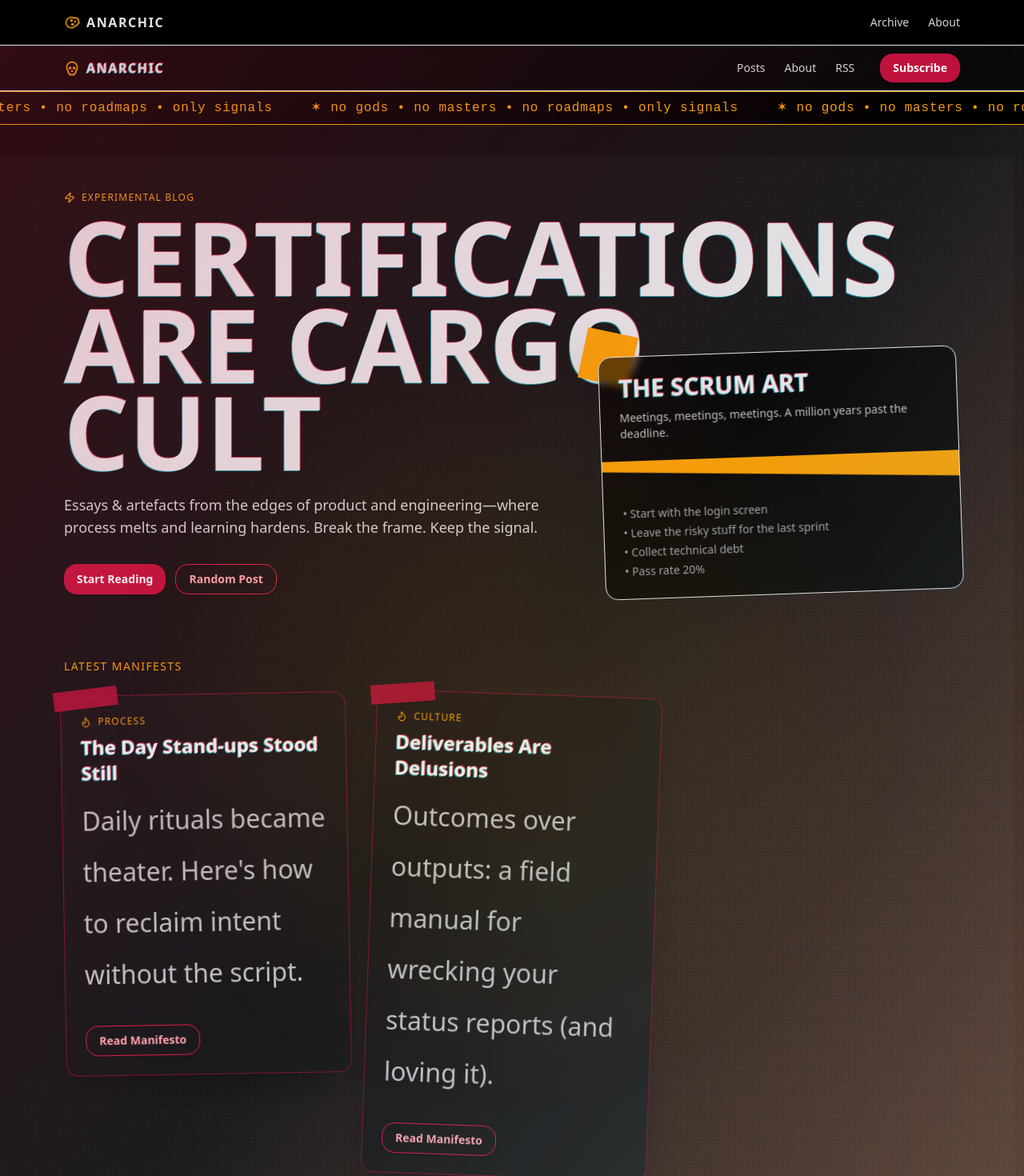
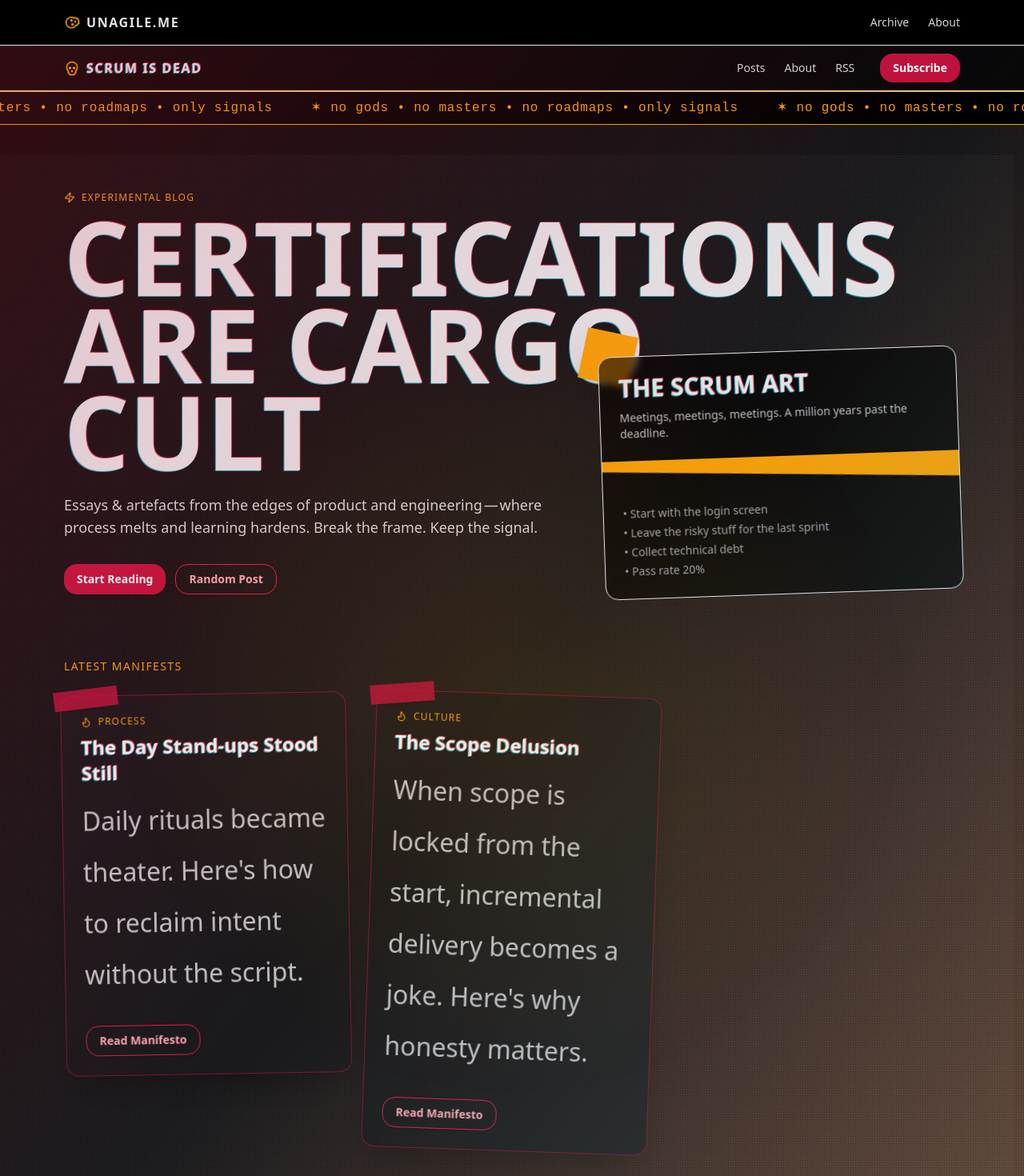
Before and after one commit to krzysztofwasilewski/scrumisdead, a React (Vite) app: page / in a window 1280 px wide. Shown: the top 1470 px of the page at 80% size. Built offline with nearby package versions, Linux system fonts and the light colour scheme; a web font is replaced by a local one.

Commit message:
Update branding in Layout and Home components; change "ANARCHIC" to "UNAGILE.ME" for consistency; introduce new article "The Scope Delusion" with updated content and excerpt; enhance styles for underlined text in styles.css.

```diff
--- a/src/Layout.tsx
+++ b/src/Layout.tsx
@@ -28,7 +28,7 @@ export default function Layout() {
                 >
                   <Skull className="h-5 w-5 text-accent" />
                 </motion.div>
-                ANARCHIC
+                UNAGILE.ME
               </Link>
             </motion.div>
             <nav className="flex items-center gap-6 text-sm">
@@ -67,7 +67,7 @@ export default function Layout() {
         <div className="mx-auto max-w-6xl px-4 py-10 grid grid-cols-1 md:grid-cols-3 gap-8 text-sm text-zinc-400">
           <div>
             <div className="flex items-center gap-2 font-black tracking-widest uppercase">
-              <Skull className="h-4 w-4 text-accent" /> ANARCHIC
+              <Skull className="h-4 w-4 text-accent" /> UNAGILE.ME
             </div>
             <p className="mt-3 max-w-sm">
               No roadmaps, only feedback loops. No ceremonies, only
--- a/src/content/deliverables-are-delusions.mdx
+++ /dev/null
@@ -1,20 +0,0 @@
----
-title: "The Scope Delusion"
-date: 2025-09-10
-tag: culture
-excerpt: "When scope is locked from the start, incremental delivery becomes theater. Here's why honesty matters."
----
-> Flexible scope is a lie. **Stop pretending.**
-> Scope is fixed.
-> Agility is proclaimed.
-> Delivery is incremental.
-> Reality is constrained.
----
-
-The illusion of agility thrives when the entire project scope is locked in from day one, often by commitments made to investors or stakeholders. This false incrementalism masquerades as flexibility but is, in truth, a rigid performance. Teams march forward, delivering in increments that feel incremental only on the surface. The deeper reality is that the path is predetermined, leaving little room for genuine adaptation or learning.
-
-Investor pressure plays a decisive role in this dynamic. Promises made during funding rounds create an invisible cage around the product roadmap. The scope becomes a contract, not a hypothesis. Agile rhetoric is wielded as a shield to appease stakeholders, while the true constraints remain unspoken. This disconnect fosters a theater of delivery, where progress is demonstrated through staged increments rather than meaningful evolution.
-
-The mismatch between the rhetoric of agility and the reality of locked scope has profound consequences. Teams are caught in a bind, expected to embody flexibility while constrained by immovable goals. Psychological safety erodes as the space for experimentation shrinks. Learning is sacrificed at the altar of delivery, and innovation becomes a casualty of obligation. The incremental steps become checkpoints on a fixed path, rather than opportunities to pivot or improve.
-
-Breaking free from the scope delusion requires honesty and courage. Teams and leaders must acknowledge the real constraints they face instead of hiding behind agile buzzwords. Only by exposing the limits of commitments can organizations create space for true dialogue and adaptation. Embracing this transparency is not a failure—it is the foundation for rebuilding trust, fostering learning, and reclaiming the spirit of agility.
--- a/src/content/index.ts
+++ b/src/content/index.ts
@@ -16,12 +16,12 @@ const frontmatterData: Record<string, Omit<PostMeta, "slug">> = {
     excerpt:
       "Daily rituals became theater. Here's how to reclaim intent without the script.",
   },
-  "deliverables-are-delusions": {
-    title: "Deliverables Are Delusions",
+  "scope-delusion": {
+    title: "The Scope Delusion",
     date: "2025-07-02",
     tag: "culture",
     excerpt:
-      "Outcomes over outputs: a field manual for wrecking your status reports (and loving it).",
+      "When scope is locked from the start, incremental delivery becomes a joke. Here's why honesty matters.",
   },
 };
 
--- /dev/null
+++ b/src/content/scope-delusion.mdx
@@ -0,0 +1,20 @@
+---
+title: "The Scope Delusion"
+date: 2025-09-10
+tag: culture
+excerpt: "When scope is locked from the start, incremental delivery becomes theater. Here's why honesty matters."
+---
+> Flexible scope is a lie. **Stop pretending.**
+> Scope is fixed.
+> Agility is proclaimed.
+> Delivery is incremental.
+> Reality is constrained.
+---
+
+The illusion of agility thrives when the entire project scope is **locked in from day one**, often by commitments made to investors or stakeholders. This false incrementalism masquerades as flexibility but is, in truth, a rigid performance. Teams march forward, delivering in increments that feel incremental only on the surface. The deeper reality is that the path is predetermined, leaving little room for **genuine adaptation or learning**.
+
+Investor pressure plays a decisive role in this dynamic. Promises made during funding rounds create an invisible cage around the product roadmap. The scope becomes a contract, not a hypothesis. Agile rhetoric is wielded as a shield to appease stakeholders, while the true constraints remain unspoken. This disconnect fosters a theater of delivery, where progress is demonstrated through staged increments rather than **meaningful evolution**.
+
+The mismatch between the rhetoric of agility and the reality of locked scope has profound consequences. Teams are caught in a bind, expected to embody flexibility while constrained by immovable goals. Psychological safety erodes as the space for experimentation shrinks. Learning is sacrificed at the altar of delivery, and innovation becomes a casualty of obligation. The incremental steps become checkpoints on a fixed path, rather than opportunities to **pivot or improve**.
+
+Breaking free from the scope delusion requires honesty and courage. Teams and leaders must acknowledge the real constraints they face instead of hiding behind agile buzzwords. Only by exposing the limits of commitments can organizations create space for **true dialogue and adaptation**. Embracing this transparency is not a failure – it is the foundation for rebuilding trust, fostering learning, and reclaiming the spirit of agility.
--- a/src/routes/Home.tsx
+++ b/src/routes/Home.tsx
@@ -249,15 +249,9 @@ const FeaturedCard: React.FC<{
 };
 
 const Marquee: React.FC = () => {
-  const [speed, setSpeed] = React.useState(24);
   const [isGlitching, setIsGlitching] = React.useState(false);
 
   React.useEffect(() => {
-    // Random speed variations
-    const speedInterval = setInterval(() => {
-      setSpeed(20 + Math.random() * 8); // 20-28 seconds
-    }, 5000 + Math.random() * 10000);
-
     // Random glitch effects
     const glitchInterval = setInterval(() => {
       if (Math.random() < 0.15) {
@@ -268,7 +262,6 @@ const Marquee: React.FC = () => {
     }, 3000 + Math.random() * 5000);
 
     return () => {
-      clearInterval(speedInterval);
       clearInterval(glitchInterval);
     };
   }, []);
@@ -282,8 +275,7 @@ const Marquee: React.FC = () => {
         transition={{
           repeat: Infinity,
           ease: "linear",
-          duration: speed,
-          repeatDelay: Math.random() * 2,
+          duration: 20,
         }}
         style={{
           filter: isGlitching
@@ -349,7 +341,7 @@ export default function Home() {
             >
               <Skull className="h-5 w-5 text-accent" />
               <span className="sr-only">Anarchic Blog</span>
-              <GlitchText text="ANARCHIC" />
+              <GlitchText text="SCRUM IS DEAD" />
             </a>
             <nav className="hidden md:flex items-center gap-6 text-sm">
               <a className="hover:text-white text-zinc-300" href="#">
@@ -396,8 +388,8 @@ export default function Home() {
               </motion.h1>
               <p className="mt-6 max-w-2xl text-lg text-zinc-300">
                 Essays & artefacts from the edges of product and
-                engineering—where process melts and learning hardens. Break the
-                frame. Keep the signal.
+                engineering — where process melts and learning hardens. Break
+                the frame. Keep the signal.
               </p>
               <div className="mt-8 flex flex-wrap gap-3">
                 <Button>Start Reading</Button>
--- a/src/styles.css
+++ b/src/styles.css
@@ -51,7 +51,10 @@ article hr ~ p {
 
 article hr ~ p strong{
 text-decoration: underline;
+text-decoration-thickness: 0.125em;
+text-decoration-style:solid;
 text-underline-offset: 0.25em;
+-webkit-text-stroke: 0.5px
 }
 
 /* Global type + selection */
```
